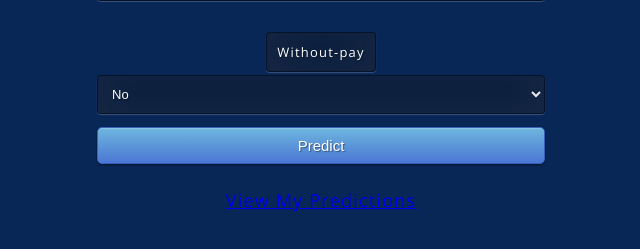
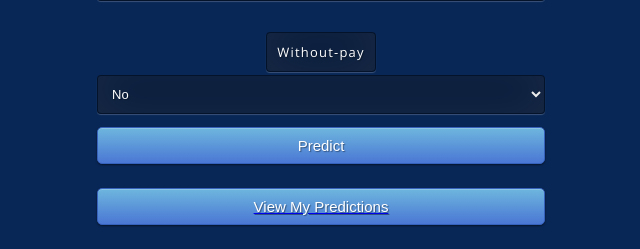
Before and after one commit to raghav0901/Salary_Classifier, a Flask app: page / in a window 1280 px wide. Shown: the part 3591-3840 px from the top of the page, without its empty margins (319-959 px from the left). Before the commit the page ends 3803 px from the top, so only its background shows below. Run offline with Flask 2, Linux system fonts and the light colour scheme; parts of the project's set-up code (start-up, migrations or seed data) failed here and were passed over.

Commit message:
Update index.html

```diff
--- a/templates/index.html
+++ b/templates/index.html
@@ -279,7 +279,7 @@
 
    <br>
     </form>
-    <a href="/View">View My Predictions</a>
+    <a href="/View"><button class="btn btn-primary btn-block btn-large">View My Predictions</button></a>
    <br>
    {{ prediction_text }}
 
```
